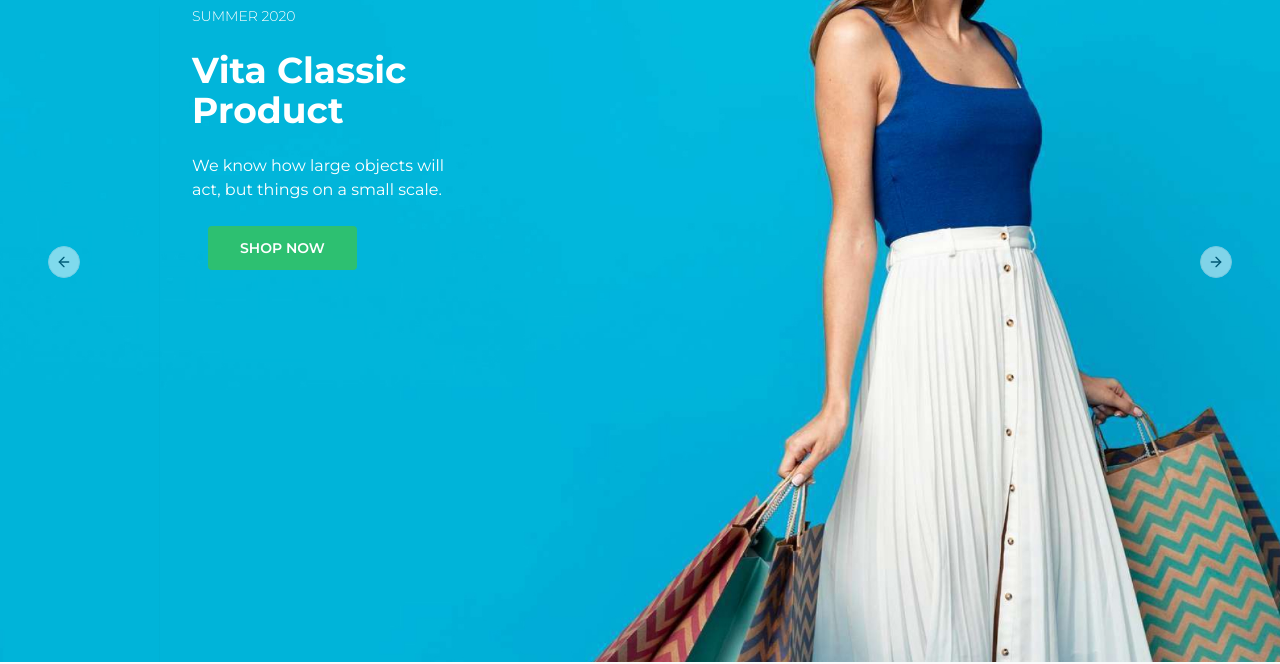
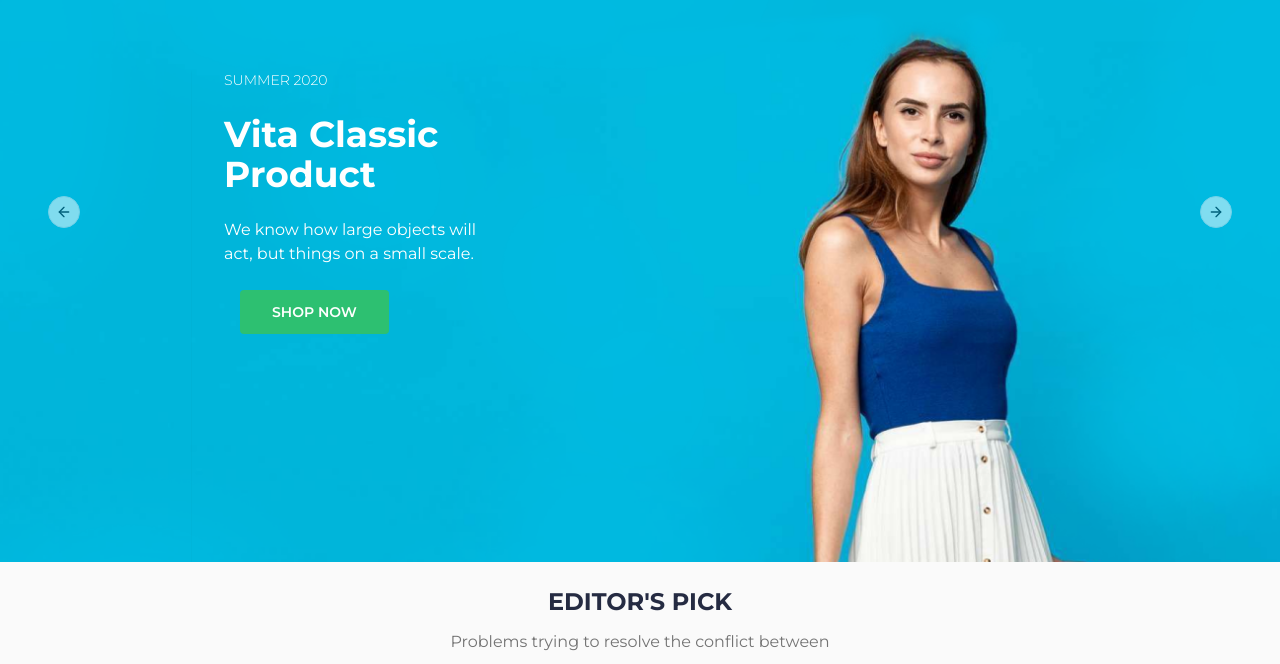
Before and after one commit to furkankizilbuga/Ecomm-project, a React (Vite) app in the folder jun/: page / in a window 1280 px wide. Shown: the part 210-874 px from the top of the page. Built offline with nearby package versions, Linux system fonts and the light colour scheme.

Commit message:
home page done

```diff
--- a/jun/src/components/CarouselComp.jsx
+++ b/jun/src/components/CarouselComp.jsx
@@ -22,9 +22,9 @@ export function CarouselComp(props) {
         {display.map((item, index) => (
           <CarouselItem key={index}>
             <div className="relative w-full h-full">
-              <img src={item.url} className="object-cover w-screen h-full sm:h-[800px]" />
-              <Card className="absolute inset-0 flex flex-col items-center text-center gap-7 z-10 mt-36 bg-transparent border-none sm:items-start sm:ml-40">
-                <CardContent className="flex flex-col items-center justify-center text-center gap-6 mx-2 sm:items-start sm:max-w-80 sm:text-start">
+              <img src={item.url} className="object-cover w-screen h-[900px] sm:h-[700px]" />
+              <Card className="absolute inset-0 flex flex-col items-center text-center gap-7 z-10 mt-36 bg-transparent border-none sm:items-start sm:ml-48 sm:mt-52">
+                <CardContent className="flex flex-col items-center justify-center text-center gap-6 mx-2 max-w-80 sm:items-start sm:max-w-80 sm:text-start">
                   <p className="text-white font-light text-sm">{item.subTitle}</p>
                   <h2 className="text-white font-bold text-4xl">{item.title}</h2>
                   <p className="text-md text-white">{item.description}</p>
--- a/jun/src/layout/HomePageLayouts/EditorsPick.jsx
+++ b/jun/src/layout/HomePageLayouts/EditorsPick.jsx
@@ -56,7 +56,7 @@ const sliderImages = {
     ],
     sliderImagesHorizontal: [
         {
-            url: "public/assets/sliderImages/shop-hero-1-product-slide-1.jpg",
+            url: "public/assets/sliderImages/shop-hero-1-product-slide-1.png",
             subTitle: "SUMMER 2020",
             title: "Vita Classic Product",
             description: "We know how large objects will act, but things on a small scale.",
@@ -79,7 +79,7 @@ export default function EditorsPick() {
                     <h3 className="text-textColor font-bold text-2xl">EDITOR'S PICK</h3>
                     <p className="max-w-52 text-center text-secondaryTextColor sm:max-w-96">Problems trying to resolve the conflict between</p>
                 </div>
-                <div className="grid sm:grid-cols-3 sm:grid-rows-2 gap-10">
+                <div className="grid sm:grid-cols-3 sm:grid-rows-2 gap-10 sm:mx-10">
                     {
                         display.map((item, index) =>
                             <CardItem
--- a/jun/src/layout/HomePageLayouts/FeaturedProducts.jsx
+++ b/jun/src/layout/HomePageLayouts/FeaturedProducts.jsx
@@ -40,7 +40,7 @@ const sliderImages = {
             button: "ADD TO CART"
         },
         {
-            url: "assets/sliderImages/featuredProductsSliderImg2Horizontal.png",
+            url: "assets/sliderImages/featuredProductsSliderImg2Horizontal.jpg",
             subTitle: "SUMMER 2020",
             title: "NEW COLLECTION",
             description: "We know how large objects will act, but things on a small scale.",
```
Also changed, not shown: jun/public/assets/sliderImages/featuredProductsSliderImg2Horizontal.jpg (added), jun/public/assets/sliderImages/shop-hero-1-product-slide-1.png (added).
